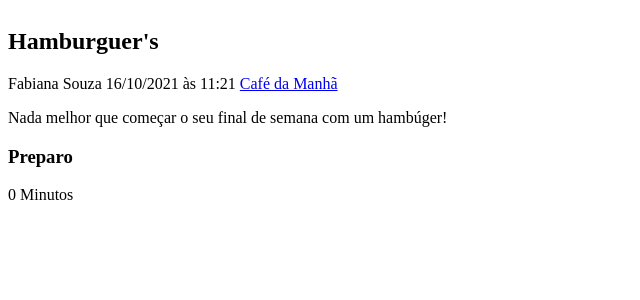
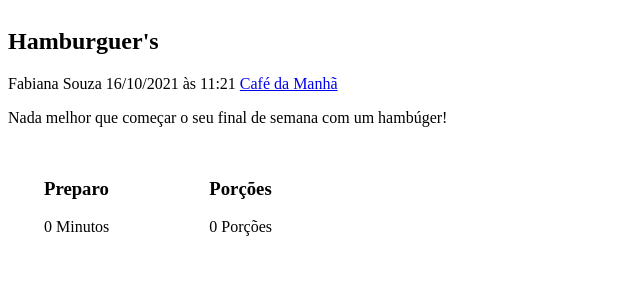
Before and after one commit to Byanna13/django-r1, a Django app: template recipes/templates/recipes/partials/recipe.html in a window 1280 px wide. Shown: the top 300 px of the page, without its empty margins (0-640 px from the left). Run offline with Django 4.2, Linux system fonts and the light colour scheme; the template is opened without the code that fills it, so the values that code supplies are empty; some libraries are stand-ins or nearby versions.

Commit message:
Atualizando css em linha

```diff
--- a/recipes/templates/recipes/pages/home.html
+++ b/recipes/templates/recipes/pages/home.html
@@ -35,7 +35,6 @@
         </div>
     </main> -->
     <main class="main-content-container">
-
       <div class="main-content main-content-list container">
             {% include 'recipes/partials/recipe.html' %}
             {% include 'recipes/partials/recipe.html' %}
--- a/recipes/templates/recipes/partials/recipe.html
+++ b/recipes/templates/recipes/partials/recipe.html
@@ -26,22 +26,21 @@
     <p>Nada melhor que começar o seu final de semana com um hambúger!</p>
   </div>
 
-  <div class="recipe-meta-container">
-    <div class="recipe-meta recipe-preparation">
+  <div class="recipe-meta-container recipe-author"
+    style="display: flex; background-color: var(--color-gray-4); padding: 1rem;">
+    <div class="recipe-meta recipe-preparation;" style="padding-left: 20px;">
       <h3 class="recipe-meta-title">
         <i class="fas fa-stopwatch"></i>
         Preparo
       </h3>
       <div class="recipe-meta-text">0 Minutos</div>
     </div>
-  </div>
-  <!-- <div class="recipe-meta-container">
-    <div class="recipe-meta recipe-servings">
+    <div class="recipe-meta recipe-servings" style="padding-left: 100px; align-self: auto; text-align: left;">
       <h3 class="recipe-meta-title">
         <i class="fas fa-pizza-slice"></i>
         Porções
       </h3>
       <div class="recipe-meta-text">0 Porções</div>
     </div>
-  </div> -->
+  </div>
 </div>
```
